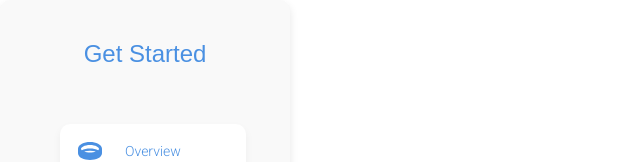
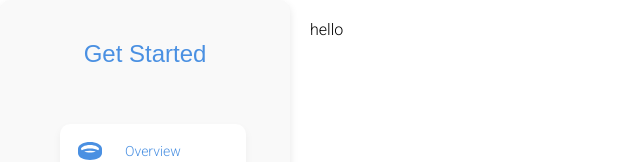
Before and after one commit to mohamedrhoulam/myDocApp, a React (Create React App) app in the folder client/: page /documents in a window 1280 px wide. Shown: the top 162 px of the page, without its empty margins (0-640 px from the left). Built offline with nearby package versions, Linux system fonts and the light colour scheme; a web font is replaced by a local one.

Commit message:
fixed routes

```diff
--- a/client/src/App.js
+++ b/client/src/App.js
@@ -4,7 +4,7 @@ import {BrowserRouter as Router, Routes, Route} from "react-router-dom";
 import Sidebar from "./Components/Sidebar/Sidebar";
 import Appointments from "./Components/Appointments/Appointments";
 import Patients from "./Components/Patients/Patients"; // Import the Patients component
-
+import Documents from "./Components/Documents/Documents";
 function App() {
   const [handleSearch, setHandleSearch] = useState(null);
 
@@ -16,6 +16,8 @@ function App() {
           <Routes>
             <Route path="/appointments" element={<Appointments onSearch={setHandleSearch}/>}/>
             <Route path="/patients" element={<Patients/>}/>
+            <Route path="/documents" element={<Documents/>}/>
+            // overview
           </Routes>
         </div>
       </div>
--- a/client/src/Components/Documents/Documents.jsx
+++ b/client/src/Components/Documents/Documents.jsx
@@ -1,5 +1,8 @@
-import 'Documents.css';
 
 export default function Documents() {
-
+ return (
+   <div className="documents-container">
+     hello
+   </div>
+ )
 }
--- a/client/src/Components/Sidebar/Sidebar.jsx
+++ b/client/src/Components/Sidebar/Sidebar.jsx
@@ -26,7 +26,7 @@ function Sidebar() {
             </Link>
           </li>
           <li className="sidebar-item">
-            <Link className="sidebar-link" to="/histories">
+            <Link className="sidebar-link" to="/documents">
               <FontAwesomeIcon icon="file-alt" />
               <span>Documents</span>
             </Link>
```
